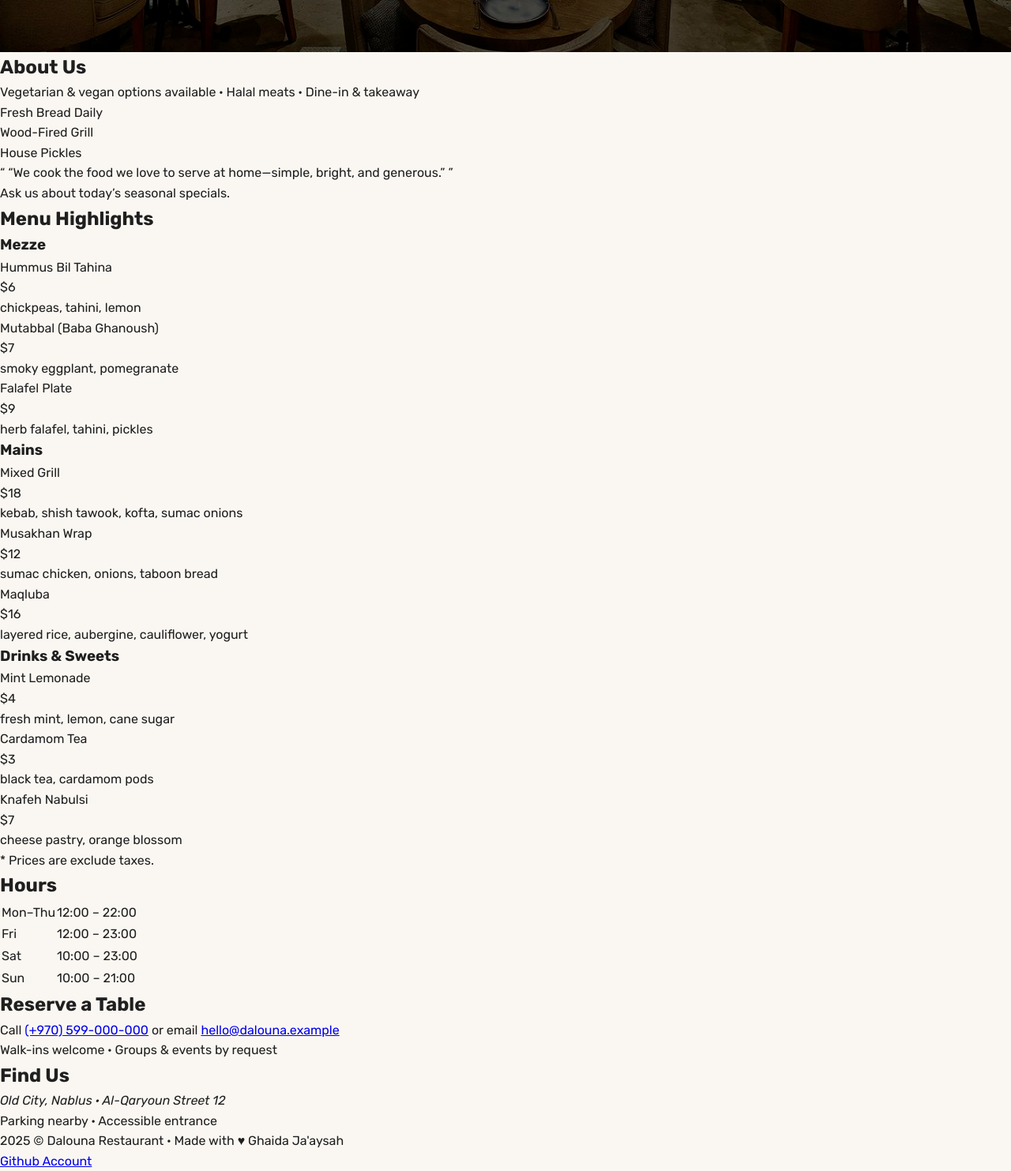
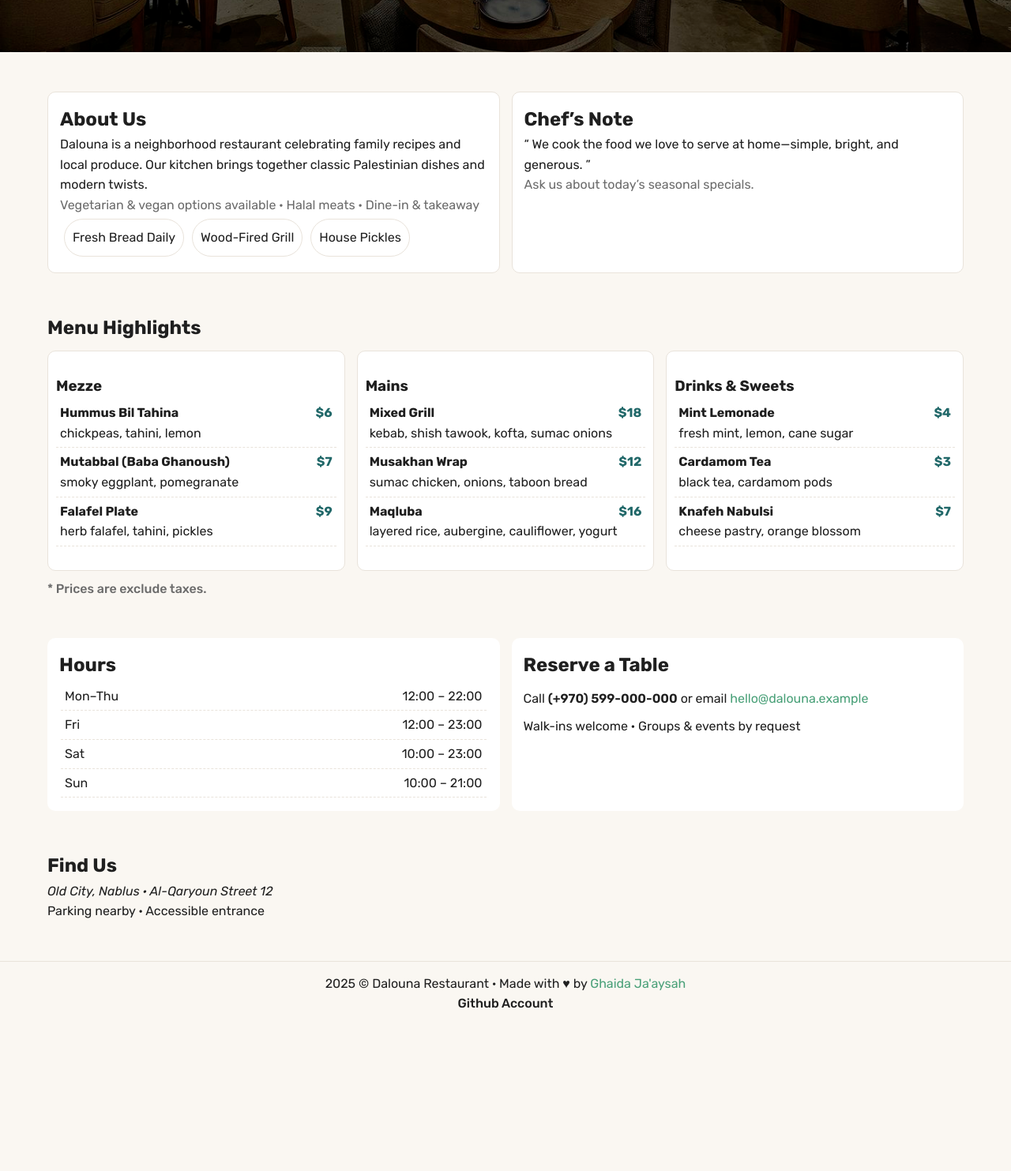
Before and after one commit to Ghaida-jaaisa/dalouna_restaurant, a plain HTML site: page index.html in a window 1280 px wide. Shown: the part 800-2283 px from the top of the page at 79% size. After the commit the page ends 2099 px from the top, so only its background shows below. Drawn offline with Linux system fonts and the light colour scheme.

Commit message:
About, Menu, Hour, Contact , Footer section Done

```diff
--- a/css/styles.css
+++ b/css/styles.css
@@ -34,6 +34,7 @@ header .container {
   margin: 0 auto;
   display: flex;
   justify-content: space-between;
+  align-items: center;
   padding: 10px 50px;
 }
 header .container ul {
@@ -82,3 +83,158 @@ background-color: var(--brand);
   padding: 15px 20px;
   border-radius: 25px;
 }
+
+#about .container {
+  width: calc(100% - 120px);
+  margin: 50px auto;
+}
+#about .container .row {
+  /* display: flex;
+  justify-content: space-between;
+  align-items: stretch;
+  gap: 20px;
+  flex-wrap: wrap; */
+  display: grid;
+  grid-template-columns: repeat(2, 1fr);
+  gap: 15px;
+}
+#about .container .row > div {
+  padding: 15px;
+  background-color: var(--card);
+  border-radius: 10px;
+  border: 1px solid var(--border);
+  display: flex;
+  flex-direction: column;
+  /* min-width: fit-content; */
+}
+#about .container .row > div p:last-of-type {
+  color: var(--muted);
+}
+#about ul {
+  display: flex;
+}
+#about ul li {
+  list-style: none;
+  margin: 5px;
+  padding: 10px;
+  border: 1px solid var(--border);
+  border-radius: 25px;
+}
+#menu .container {
+  width: calc(100% - 120px);
+  margin: 50px auto;
+  display: flex;
+  flex-direction: column;
+  gap: 10px;
+}
+#menu .container strong {
+  color: var(--muted);
+  font-weight: 500;
+}
+#menu .container #categories {
+  display: grid;
+  grid-template-columns: repeat(3, 1fr);
+  gap: 15px;
+}
+#menu .menu-category {
+  background-color: var(--card);
+  border: 1px solid var(--border);
+  display: flex;
+  flex-direction: column;
+  padding: 30px 10px;
+  border-radius: 10px;
+}
+#menu .menu-item {
+  display: flex;
+  flex-direction: column;
+  border-bottom: 1px dashed var(--border);
+  padding: 5px;
+}
+#menu .menu-item div:first-child {
+  display: flex;
+  justify-content: space-between;
+}
+#menu .menu-item .menu-item-title {
+  font-weight: bold;
+}
+#menu .menu-item .menu-item-price {
+  font-weight: bold;
+  color: var(--brand);
+}
+#hours-contact .container {
+  width: calc(100% - 120px);
+  margin: 0 auto;
+}
+#hours-contact .container .row {
+  display: grid;
+  grid-template-columns: repeat(2, 1fr);
+  gap: 15px;
+}
+#hours-contact .container .row section {
+  background-color: var(--card);
+  border-radius: 10px;
+  padding: 15px;
+}
+table {
+  width: 100%;
+}
+#hours-contact .container .row section tr {
+  display: flex;
+  justify-content: space-between;
+  border-bottom: 1px dashed var(--border);
+  padding: 5px;
+}
+#contact {
+    display: flex;
+    flex-direction: column;
+    gap: 10px;
+}
+#contact a {
+    text-decoration: none;
+    color: var(--text);
+}
+#contact a[href*='tel'] {
+    font-weight: 600;
+}
+#contact a[href*='mailto'] {
+    color: var(--brand-2)
+}
+.find-us .container {
+  width: calc(100% - 120px);
+  margin: 50px auto;
+}
+.find-us .row {
+  display: grid;
+  grid-template-columns: repeat(2, 1fr);
+}
+.map {
+  background-image: url(../images/map.png);
+}
+footer {
+  border-top: 1px solid var(--border);
+  text-align: center;
+  padding: 15px;
+}
+footer a {
+  text-decoration: none;
+  color: var(--text);
+  font-weight: 500;
+}
+footer span {
+  color: var(--brand-2);
+}
+/* Media Query */
+@media screen and (max-width: 900px) {
+  #about .container .row {
+    grid-template-columns: 1fr;
+  }
+  #menu .container #categories {
+    grid-template-columns: 1fr 1fr;
+  }
+}
+
+@media screen and (max-width: 600px) {
+  #menu .container #categories {
+    grid-template-columns: 1fr;
+  }
+}
--- a/index.html
+++ b/index.html
@@ -53,6 +53,11 @@
             <div id="about-us">
               <h2>About Us</h2>
               <p>
+                Dalouna is a neighborhood restaurant celebrating family recipes
+                and local produce. Our kitchen brings together classic
+                Palestinian dishes and modern twists.
+              </p>
+              <p>
                 Vegetarian & vegan options available · Halal meats · Dine-in &
                 takeaway
               </p>
@@ -63,10 +68,10 @@
               </ul>
             </div>
             <div id="chef-notes">
-              <h2></h2>
+              <h2>Chef’s Note</h2>
               <q>
-                “We cook the food we love to serve at home—simple, bright, and
-                generous.”
+                We cook the food we love to serve at home—simple, bright, and
+                generous.
               </q>
               <p>Ask us about today’s seasonal specials.</p>
             </div>
@@ -78,7 +83,7 @@
       <section id="menu">
         <div class="container">
           <h2>Menu Highlights</h2>
-
+          <div id="categories">
             <!-- Mezze -->
             <div class="menu-category">
               <h3>Mezze</h3>
@@ -95,7 +100,9 @@
                     <p class="menu-item-title">Mutabbal (Baba Ghanoush)</p>
                     <span class="menu-item-price">$7</span>
                   </div>
-                <p class="menu-item-ingredients">smoky eggplant, pomegranate</p>
+                  <p class="menu-item-ingredients">
+                    smoky eggplant, pomegranate
+                  </p>
                 </li>
                 <li class="menu-item">
                   <div class="row">
@@ -175,10 +182,12 @@
               </ul>
             </div>
           </div>
-        <p>* Prices are exclude taxes.</p>
+          <strong>* Prices are exclude taxes.</strong>
+        </div>
       </section>
 
       <!-- Hours & Contact -->
+      <section id="hours-contact">
         <div class="container">
           <div class="row">
             <section id="hours">
@@ -214,6 +223,7 @@
             </section>
           </div>
         </div>
+      </section>
 
       <!-- Find Us -->
       <section class="find-us">
@@ -231,8 +241,10 @@
     </main>
 
     <footer class="site-footer">
-      <p>2025 © Dalouna Restaurant · Made with ♥ Ghaida Ja'aysah</p>
-      <a href="https://github.com/Ghaida-jaaisa">Github Account</a>
+      <p>
+        2025 © Dalouna Restaurant · Made with ♥ by <span>Ghaida Ja'aysah</span>
+      </p>
+      <a href="https://github.com/Ghaida-jaaisa" target="_blank">Github Account</a>
     </footer>
   </body>
 </html>
```
Lines whose indentation alone changed are shown as unchanged.
